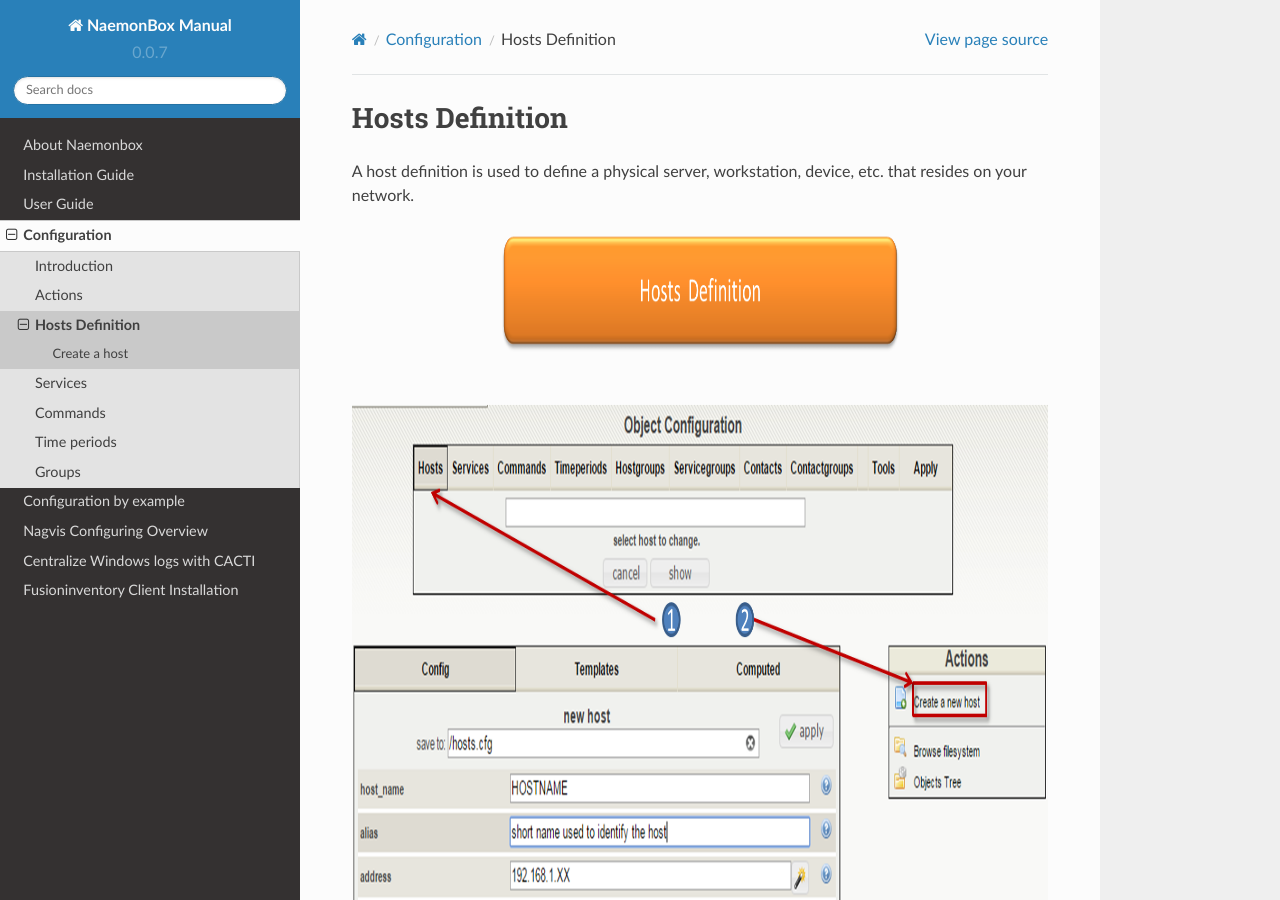
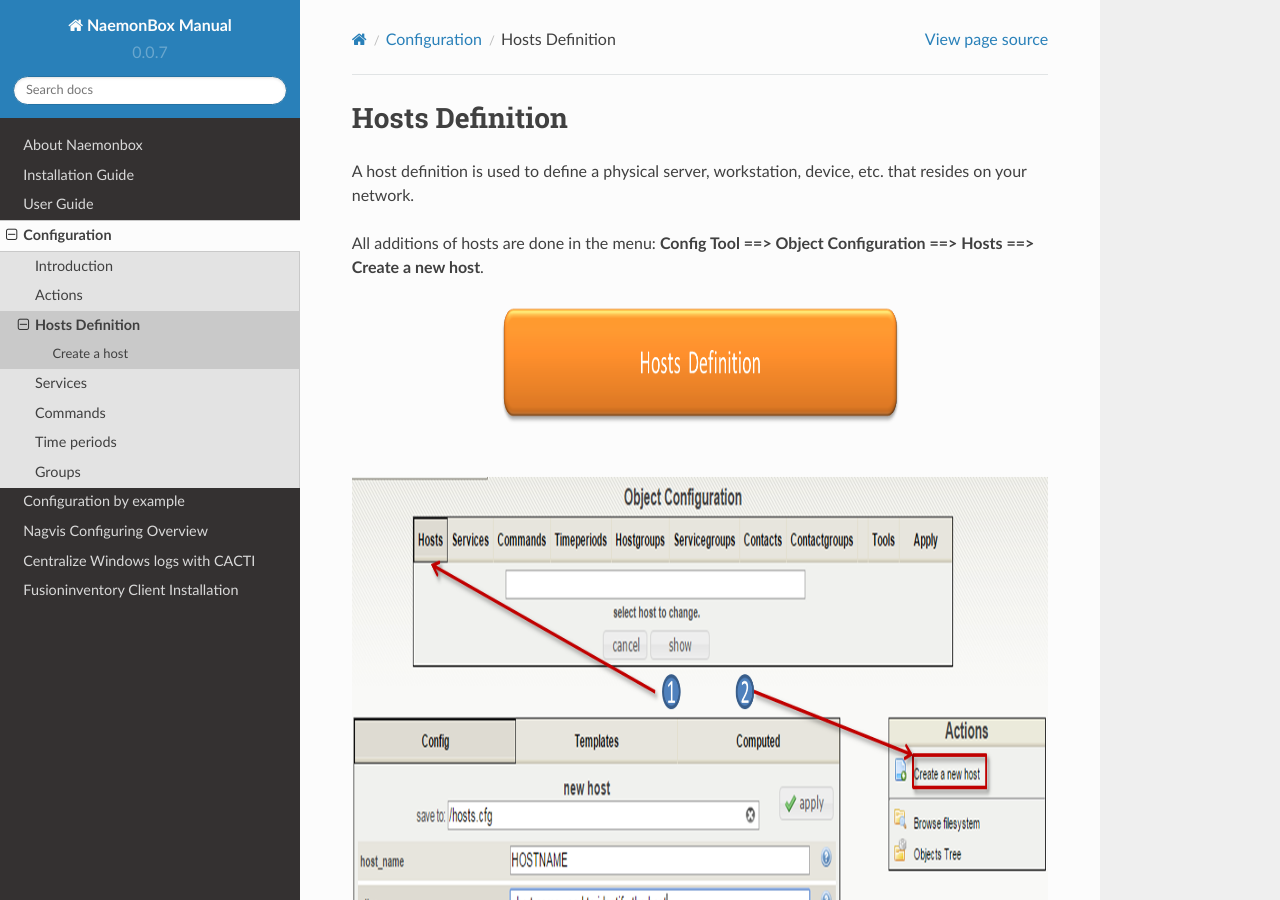
Before and after one commit to mgadi/naemonbox, a Sphinx documentation site: the page built from docs/source/04_Configuring_NaemonBox/configuration/03_hosts.rst, in a window 1280 px wide and 900 px high. Built offline with Sphinx 7.4.7 and the Read the Docs theme 2.0.0, drawn with Linux system fonts in a browser that asks for light colours; pages that are not in the unit, such as notebooks, are missing from menus.

Commit message:
Update 03_hosts.rst

```diff
--- a/docs/source/04_Configuring_NaemonBox/configuration/03_hosts.rst
+++ b/docs/source/04_Configuring_NaemonBox/configuration/03_hosts.rst
@@ -4,6 +4,9 @@
 
 
 A host definition is used to define a physical server, workstation, device, etc. that resides on your network.
+
+All additions of hosts are done in the menu: **Config Tool ==> Object Configuration ==> Hosts ==> Create a
+new host**.
 
 .. image:: /images/hosts-definition.png
  :scale: 90 %
```
